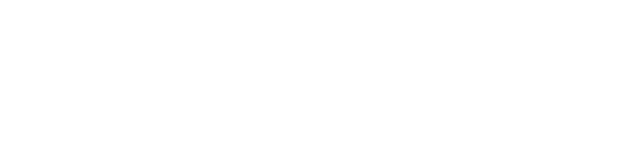
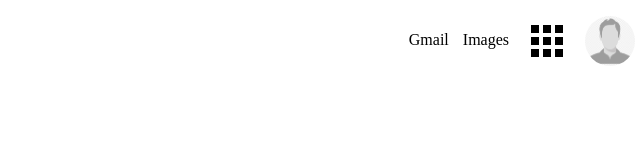
Before and after one commit to ousstarhi/google-homepage, a plain HTML site: page index.html in a window 1280 px wide. Shown: the whole page, without its empty margins (640-1280 px from the left). Drawn offline with Linux system fonts and the light colour scheme.

Commit message:
Adding the header with the nav menu

```diff
--- a/index.html
+++ b/index.html
@@ -10,7 +10,16 @@
 </head>
 
 <body>
-
+    <header>
+        <nav>
+            <ul>
+                <li><a href="#">Gmail</a></li>
+                <li><a href="#">Images</a></li>
+                <li><a href="#"><svg height="48" viewBox="0 0 48 48" width="48" xmlns="http://www.w3.org/2000/svg"><path d="M8 16h8v-8h-8v8zm12 24h8v-8h-8v8zm-12 0h8v-8h-8v8zm0-12h8v-8h-8v8zm12 0h8v-8h-8v8zm12-20v8h8v-8h-8zm-12 8h8v-8h-8v8zm12 12h8v-8h-8v8zm0 12h8v-8h-8v8z"/><path d="M0 0h48v48h-48z" fill="none"/></svg></a></li>
+                <li><a href="#"><img src="images/empty-profile-hd-png.png" alt=""></a></li>
+            </ul>
+        </nav>
+    </header>
 
 
 
--- a/style.css
+++ b/style.css
@@ -4,3 +4,33 @@ html, body {
     box-sizing: border-box;
     scroll-behavior: smooth;
     }
+
+ul {
+    list-style-type: none;
+    float: right;
+}
+
+li {
+    display: inline-block;
+    padding: 0 5px;
+}
+
+a {
+    text-decoration: none;
+    color: black;
+}
+
+a:visited {
+    color: black;
+}
+
+svg {
+    vertical-align: middle;
+}
+
+nav ul li a img {
+    width: 50px;
+    height: 50px;
+    border-radius: 50%;
+    vertical-align: middle;
+}
```
Also changed, not shown: images/empty-profile-hd-png.png (added).
